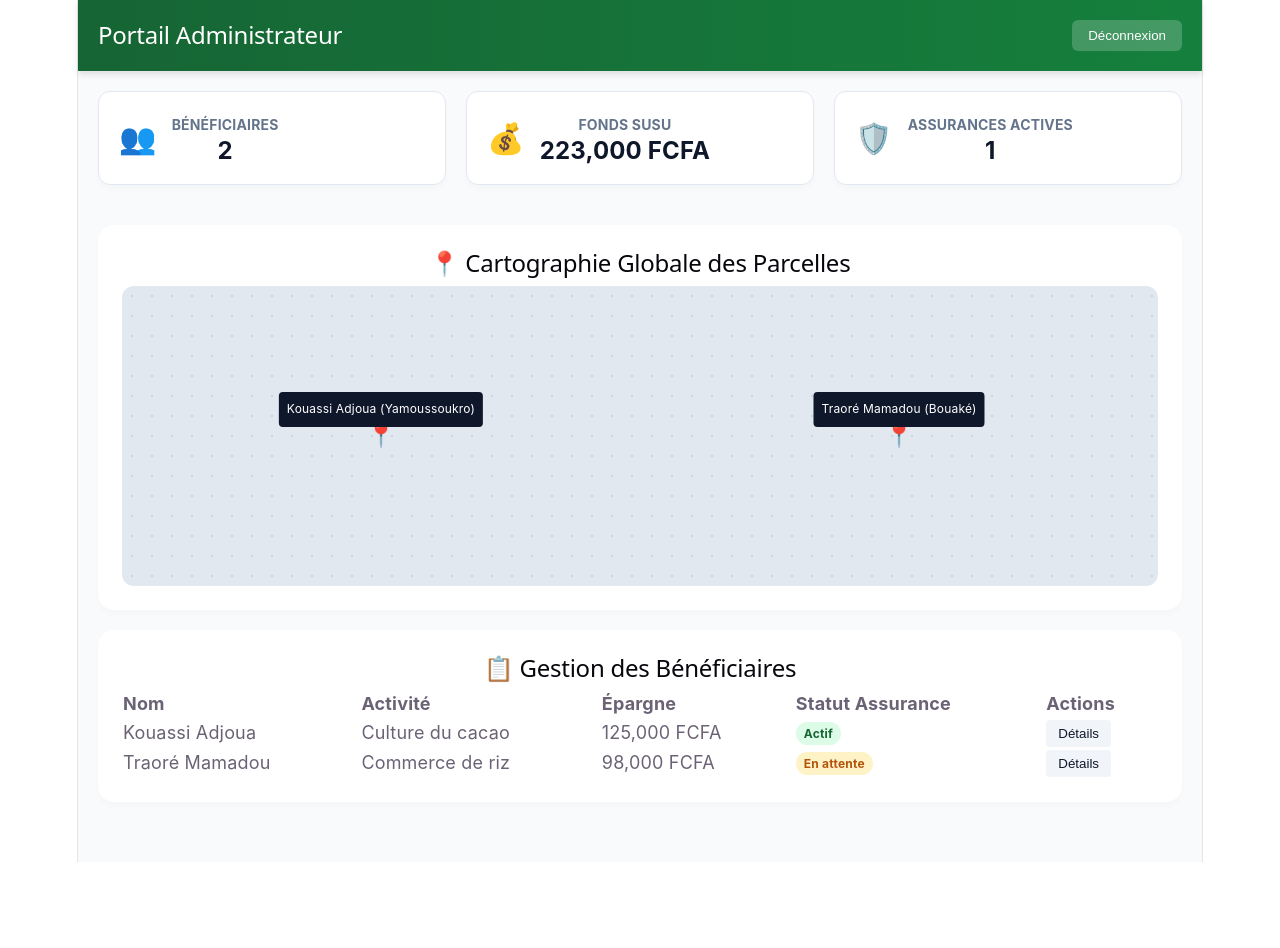
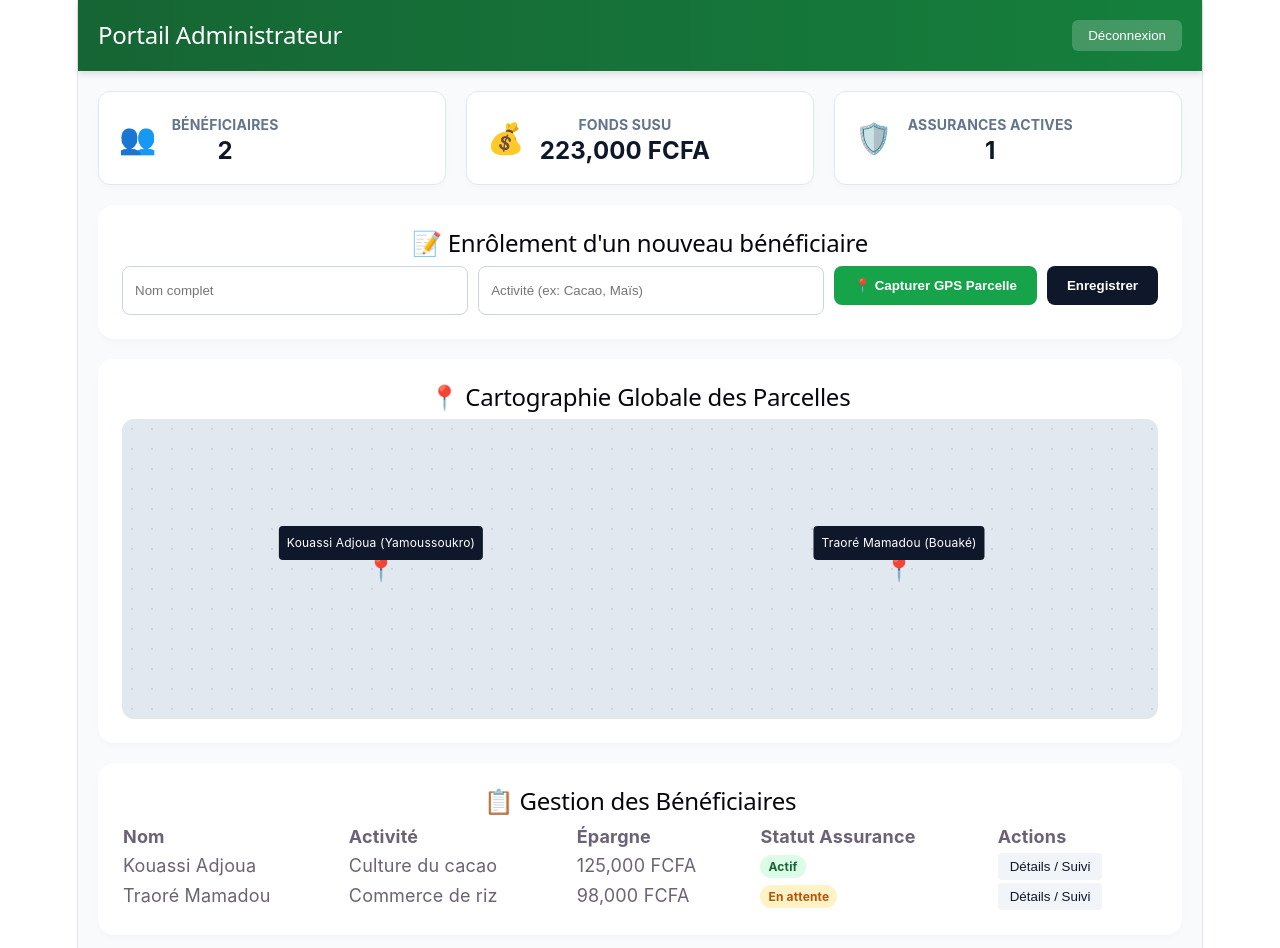
Before and after one commit to wonnansoro-svg/projetfintech1, a React (Vite) app: page / in a window 1280 px wide. Both pictures are taken after a click on the button "🔐 Connexion Administrateur". Shown: the top 948 px of the page. Before the commit the page ends 862 px from the top, so only its background shows below. Built offline with nearby package versions, Linux system fonts and the light colour scheme.

Commit message:
validation processus

```diff
--- a/src/App.tsx
+++ b/src/App.tsx
@@ -11,6 +11,10 @@ interface Farmer {
   insuranceStatus: 'Actif' | 'En attente' | 'Sinistré';
   gpsLocation: string;
   cardNumber: string;
+  // NOUVEAU: Champs manquants ajoutés
+  carbonCredits: number;
+  loanStatus: 'Éligible' | 'En cours' | 'Non éligible';
+  activities: string[];
 }
 
 interface ClimateAlert {
@@ -20,7 +24,7 @@ interface ClimateAlert {
   severity: 'Élevé' | 'Moyen' | 'Faible';
 }
 
-// --- Données initiales ---
+// --- Données initiales enrichies ---
 const initialFarmers: Farmer[] = [
   {
     id: '1',
@@ -32,6 +36,9 @@ const initialFarmers: Farmer[] = [
     insuranceStatus: 'Actif',
     gpsLocation: '5.8118, -5.2750',
     cardNumber: '4532 1234 5678 9012',
+    carbonCredits: 15000,
+    loanStatus: 'Éligible',
+    activities: ['12/04/2024: Semis terminé (Preuve GPS ✅)', '05/05/2024: Inspection agroforesterie ✅'],
   },
   {
     id: '2',
@@ -43,6 +50,9 @@ const initialFarmers: Farmer[] = [
     insuranceStatus: 'En attente',
     gpsLocation: '7.6938, -5.0303',
     cardNumber: '4532 9876 5432 1098',
+    carbonCredits: 0,
+    loanStatus: 'Non éligible',
+    activities: ['01/05/2024: Stockage marchandise enregistré ✅'],
   },
 ];
 
@@ -67,6 +77,18 @@ export default function App() {
   const [userRole, setUserRole] = useState<'admin' | 'beneficiary' | null>(null);
   const [currentUserId, setCurrentUserId] = useState<string | null>(null);
 
+  // --- NOUVEAU: Fonction de Synthèse Vocale (Accessibilité) ---
+  const speakText = (text: string) => {
+    if ('speechSynthesis' in window) {
+      const utterance = new SpeechSynthesisUtterance(text);
+      utterance.lang = 'fr-FR'; // Langue française (en production, on peut utiliser des API vocales locales)
+      utterance.rate = 0.9; // Parle un peu plus lentement pour plus de clarté
+      window.speechSynthesis.speak(utterance);
+    } else {
+      alert("Votre navigateur ne supporte pas la lecture vocale.");
+    }
+  };
+
   // Stats globales (Admin)
   const totalSavings = useMemo(() => farmers.reduce((acc, item) => acc + item.savings, 0), [farmers]);
 
@@ -86,20 +108,25 @@ export default function App() {
     setCurrentUserId(null);
   };
 
-  const simulatePayment = (amount: number, type: 'cotisation' | 'assurance') => {
+  const simulatePayment = (amount: number, type: 'cotisation' | 'assurance' | 'carbone') => {
     if (!currentUser) return;
+
+    // NOUVEAU: Retour vocal
+    if (type === 'cotisation') speakText(`Vous avez payé ${amount} francs CFA pour votre cotisation Susu.`);
+    if (type === 'assurance') speakText("Votre déclaration de sinistre climatique a été envoyée avec succès.");
+    if (type === 'carbone') speakText(`Félicitations, vous avez reçu ${amount} francs CFA pour la vente de vos crédits carbone.`);
+
     const updated = farmers.map(f => {
       if (f.id === currentUser.id) {
         return {
           ...f,
-          savings: type === 'cotisation' ? f.savings + amount : f.savings,
-          // Simulation logic here...
+          savings: f.savings + amount,
         };
       }
       return f;
     });
     setFarmers(updated);
-    alert(type === 'cotisation' ? `Paiement de ${amount} FCFA réussi !` : `Demande d'indemnisation envoyée.`);
+    if(type !== 'assurance') alert(`Transaction de ${amount} FCFA réussie !`);
   };
 
   // --- Vues (Écrans) ---
@@ -141,6 +168,19 @@ export default function App() {
           <MetricCard title="Assurances Actives" value={farmers.filter(f => f.insuranceStatus === 'Actif').length.toString()} icon="🛡️" />
         </div>
 
+        {/* NOUVEAU: Module d'enrôlement */}
+        <div style={styles.section}>
+          <h2>📝 Enrôlement d'un nouveau bénéficiaire</h2>
+          <div style={{ display: 'flex', gap: '10px', flexWrap: 'wrap' }}>
+            <input type="text" placeholder="Nom complet" style={styles.input} />
+            <input type="text" placeholder="Activité (ex: Cacao, Maïs)" style={styles.input} />
+            <button style={{...styles.primaryBtn, width: 'auto'}} onClick={() => alert("Simulation: Capture des coordonnées GPS en cours...")}>
+              📍 Capturer GPS Parcelle
+            </button>
+            <button style={{...styles.primaryBtn, width: 'auto', background: '#0f172a'}}>Enregistrer</button>
+          </div>
+        </div>
+
         <div style={styles.section}>
           <h2>📍 Cartographie Globale des Parcelles</h2>
           <div style={styles.mapContainer}>
@@ -179,7 +219,7 @@ export default function App() {
                       </span>
                     </td>
                     <td>
-                      <button style={styles.actionBtn}>Détails</button>
+                      <button style={styles.actionBtn}>Détails / Suivi</button>
                     </td>
                   </tr>
                 ))}
@@ -215,14 +255,22 @@ export default function App() {
               </div>
               <div style={{ textAlign: 'right' }}>
                 <div style={{ fontSize: '10px', opacity: 0.8 }}>SOLDE ÉPARGNE</div>
-                <div style={{ fontSize: '16px', fontWeight: 'bold' }}>{currentUser.savings.toLocaleString()} FCFA</div>
+                <div style={{ fontSize: '16px', fontWeight: 'bold' }}>
+                  {currentUser.savings.toLocaleString()} FCFA
+                  {/* NOUVEAU: Bouton Vocal */}
+                  <button onClick={() => speakText(`Votre solde d'épargne est de ${currentUser.savings} francs CFA`)} style={styles.voiceBtn}>🔊</button>
+                </div>
               </div>
             </div>
           </div>
 
           {/* Actions Rapides */}
           <div style={styles.actionPanel}>
-            <h3>Opérations Financières</h3>
+            <div style={{ display: 'flex', justifyContent: 'space-between', alignItems: 'center' }}>
+              <h3>Opérations Susu</h3>
+              <button onClick={() => speakText("Voici vos opérations. Vous pouvez payer votre cotisation ou déclarer un problème avec la pluie.")} style={styles.voiceBtn}>🔊</button>
+            </div>
+
             <button style={styles.primaryBtn} onClick={() => simulatePayment(5000, 'cotisation')}>
               📥 Payer ma cotisation (5 000 FCFA)
             </button>
@@ -233,6 +281,39 @@ export default function App() {
               Statut Assurance : <strong>{currentUser.insuranceStatus}</strong>
             </p>
           </div>
+        </div>
+
+        {/* NOUVEAU: Services Financiers Complémentaires (Carbone & Crédit) */}
+        <div style={styles.gridDashboard}>
+          <div style={styles.section}>
+            <h3>🌱 Vente Carbone</h3>
+            <p>Revenus validés grâce à vos pratiques écologiques.</p>
+            <h2 style={{ color: '#16a34a' }}>{currentUser.carbonCredits.toLocaleString()} FCFA</h2>
+            <button style={styles.secondaryBtn} onClick={() => simulatePayment(currentUser.carbonCredits, 'carbone')}>
+              Encaisser sur ma carte
+            </button>
+          </div>
+
+          <div style={styles.section}>
+            <h3>🏦 Crédit Agricole</h3>
+            <p>Accès au financement basé sur votre historique Susu.</p>
+            <p>Statut : <span style={currentUser.loanStatus === 'Éligible' ? styles.badgeGreen : styles.badgeOrange}>{currentUser.loanStatus}</span></p>
+            <button style={styles.secondaryBtn}>Demander un prêt (Intrants)</button>
+          </div>
+        </div>
+
+        {/* NOUVEAU: Suivi des activités (Preuves) */}
+        <div style={styles.section}>
+          <div style={{ display: 'flex', justifyContent: 'space-between' }}>
+             <h2>📑 Suivi des Activités (Preuves)</h2>
+             <button onClick={() => speakText("Voici l'historique de vos activités agricoles qui prouvent que vous travaillez bien votre parcelle.")} style={styles.voiceBtn}>🔊</button>
+          </div>
+          <p style={{ color: '#64748b' }}>Historique de la parcelle pour validation d'assurance et de crédit.</p>
+          <ul style={{ lineHeight: '1.8', color: '#0f172a' }}>
+            {currentUser.activities.map((act, index) => (
+              <li key={index}>{act}</li>
+            ))}
+          </ul>
         </div>
 
         <div style={styles.section}>
@@ -248,7 +329,10 @@ export default function App() {
         </div>
 
         <div style={styles.section}>
-          <h2>🌤️ Alertes Météo Locales</h2>
+           <div style={{ display: 'flex', justifyContent: 'space-between' }}>
+             <h2>🌤️ Alertes Météo Locales</h2>
+             <button onClick={() => speakText("Attention, " + climateAlerts[0].description)} style={styles.voiceBtn}>🔊</button>
+          </div>
           {climateAlerts.map(alert => (
             <div key={alert.id} style={alert.severity === 'Élevé' ? styles.alertHigh : styles.alertLow}>
               <strong>{alert.title}</strong>
@@ -325,12 +409,21 @@ const styles: Record<string, React.CSSProperties> = {
     boxShadow: '0 4px 6px rgba(0,0,0,0.1)',
   },
 
+  // Formulaires (Nouveau)
+  input: {
+    padding: '12px',
+    borderRadius: '8px',
+    border: '1px solid #cbd5e1',
+    flex: '1',
+    minWidth: '200px',
+  },
+
   // Grilles et Cartes
   gridDashboard: {
     display: 'grid',
     gridTemplateColumns: 'repeat(auto-fit, minmax(250px, 1fr))',
     gap: '20px',
-    padding: '20px',
+    padding: '0 20px',
   },
   metricCard: {
     background: 'white',
@@ -341,6 +434,7 @@ const styles: Record<string, React.CSSProperties> = {
     gap: '15px',
     boxShadow: '0 4px 6px rgba(0,0,0,0.02)',
     border: '1px solid #e2e8f0',
+    marginTop: '20px',
   },
   virtualCard: {
     background: 'linear-gradient(135deg, #0f172a 0%, #1e293b 100%)',
@@ -404,6 +498,18 @@ const styles: Record<string, React.CSSProperties> = {
     cursor: 'pointer',
     color: '#0f172a',
   },
+  // NOUVEAU : Bouton pour déclencher la voix
+  voiceBtn: {
+    background: '#e0f2fe',
+    border: 'none',
+    borderRadius: '50%',
+    width: '35px',
+    height: '35px',
+    fontSize: '18px',
+    cursor: 'pointer',
+    marginLeft: '10px',
+    boxShadow: '0 2px 4px rgba(0,0,0,0.1)',
+  },
 
   // Tableau
   table: {
@@ -454,7 +560,6 @@ const styles: Record<string, React.CSSProperties> = {
     borderRadius: '12px',
     position: 'relative',
     overflow: 'hidden',
-    // Motif simulant une carte topographique simple
     backgroundImage: 'radial-gradient(#cbd5e1 1px, transparent 1px)',
     backgroundSize: '20px 20px',
   },
```
